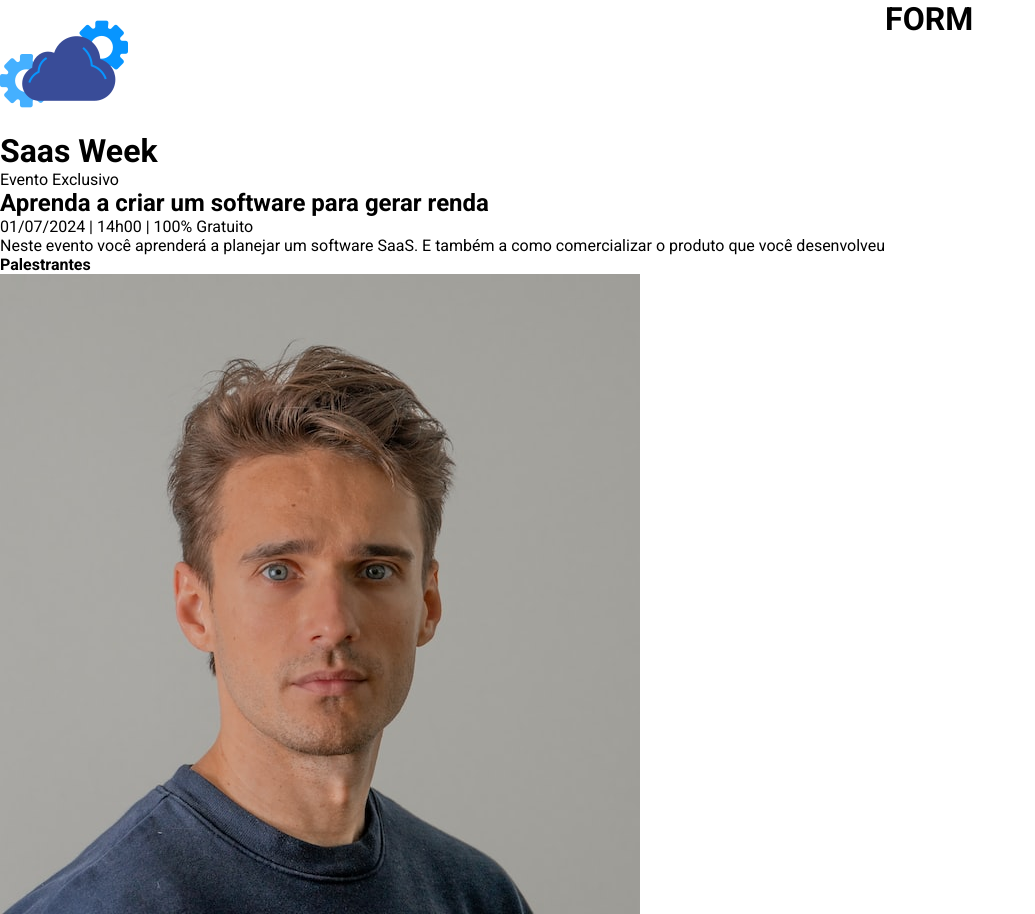
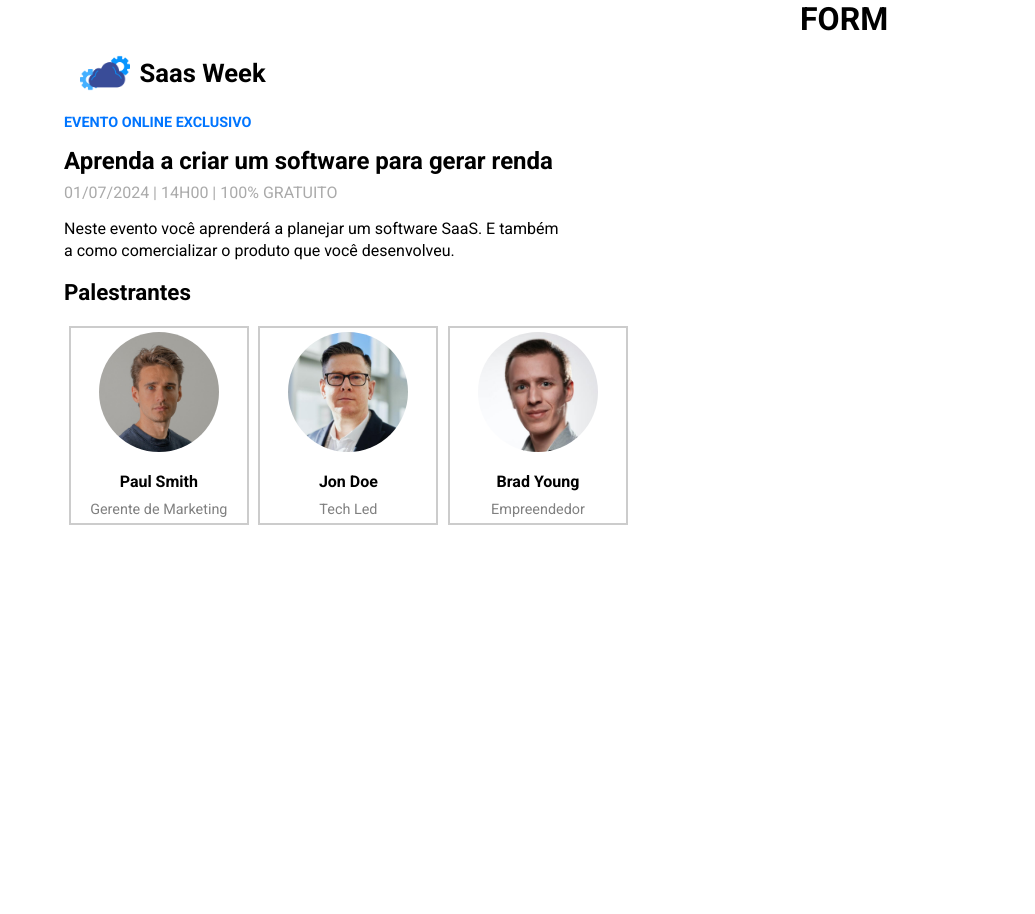
Before and after one commit to cristiandoring/SaaS-Weak, a plain HTML site: page index.html in a window 1280 px wide. Shown: the top 914 px of the page, without its empty margins (0-1035 px from the left). After the commit the page ends 800 px from the top, so only its background shows below. Drawn offline with Linux system fonts and the light colour scheme.

Commit message:
Estilização das informações do evento

```diff
--- a/index.html
+++ b/index.html
@@ -16,28 +16,28 @@
         <div id="principal">
             <img src="imagens/saasweeklogo.png" alt="logo-SaasWeek">
             <h1>Saas Week</h1>
-            <p id="exclusivo">Evento Exclusivo</p>
+        </div>
+        <p id="exclusivo">Evento Online Exclusivo</p>
 
             <h2>Aprenda a criar um software para gerar renda</h2>
             <p id="data">01/07/2024 | 14h00 | 100% Gratuito</p>
-            <p id="descricao">Neste evento você aprenderá a planejar um software SaaS. E também a como comercializar o produto que você desenvolveu</p>
+            <p id="descricao">Neste evento você aprenderá a planejar um software SaaS. E também a como comercializar o produto que você desenvolveu.</p>
             <h4>Palestrantes</h2>
-        </div>
         <div id="palestrantes">
             <div class="cards-palestrantes">
                 <img src="imagens/user_1.jpg" alt="palestrante1">
-                <p>Paul Smith</p>
-                <p>Gerente de Marketing</p>
+                <p class="nome">Paul Smith</p>
+                <p class="funcao">Gerente de Marketing</p>
             </div>
             <div class="cards-palestrantes">
                 <img src="imagens/user_2.jpg" alt="palestrante2">
-                <p>Jon Doe</p>
-                <p>Tech Led</p>
+                <p class="nome">Jon Doe</p>
+                <p class="funcao">Tech Led</p>
             </div>
             <div class="cards-palestrantes">
                 <img src="imagens/user_3.jpg" alt="palestrante3">
-                <p>Brad Young</p>
-                <p>Empreendedor</p>
+                <p class="nome">Brad Young</p>
+                <p class="funcao">Empreendedor</p>
             </div>
         </div>
 
--- a/style.css
+++ b/style.css
@@ -11,5 +11,95 @@ body{
 }
 
 #informacoes-evento{
+    flex: 1.4;
+    padding: 2rem 4rem; /*aumenta o espaçamento lateral entre o conteúdo e a página*/
+}
+
+#principal{
+    display: flex;
+    align-items: center;
+    font-size: 0.8rem;
+    margin: 1rem;
+}
+
+#principal img{
+    height: 50px;
+    margin-right: 0.6rem;
+}
+
+#principal h2{
+    font-size: 2.4rem;
+    max-width: 500px;
+    margin-bottom: 1rem;
+}
+#exclusivo{
+    /*transforma o texto em maíusculo e deixa azul*/
+    color: #0075ff;
+    text-transform: uppercase;
+    font-size: 0.9rem;
+    font-weight: bold;
+    margin-bottom: 1rem;
+}
+
+#data{
+    text-transform: uppercase;
+    color: #aaa;
+    margin-bottom: 0.5rem;
+    margin-top: 0.5rem;
 
 }
+
+#descricao{
+    max-width: 500px;
+    margin-top: 1rem;
+    line-height: 1.4rem;
+    margin-bottom:0.5rem;
+}
+#palestrantes{
+    /*coloca as imagens uma ao lado da outra*/
+    display: flex;
+    flex-wrap: wrap;
+
+
+}
+
+#informacoes-evento h4{
+    font-size: 1.4rem;
+    margin-top: 1rem;
+    margin-bottom: 1rem;
+}
+
+
+
+.cards-palestrantes{
+    /*cada card tem 180px (com quadrado e img dentro)*/
+    border: 2px solid #ccc;
+    margin: 0.3rem;
+    padding: 0.3rem;
+    width: 180px;
+    text-align: center;
+}
+.cards-palestrantes img{
+    /*cada img tem 120px e é arredondada*/
+    margin-bottom: 1rem;
+    width: 120px;
+    border-radius: 50%;
+}
+
+/*estiliza nome do palestrante*/
+.cards-palestrantes .nome{
+    font-weight: bold;
+    margin-bottom: 0.6rem;
+}
+
+/*estiliza funcao do palestrante*/
+.cards-palestrantes .funcao{
+    font-size: 0.9rem;
+    color: gray;
+}
+
+
+
+#formulario-cadastro{
+    flex: 1;
+}
```
